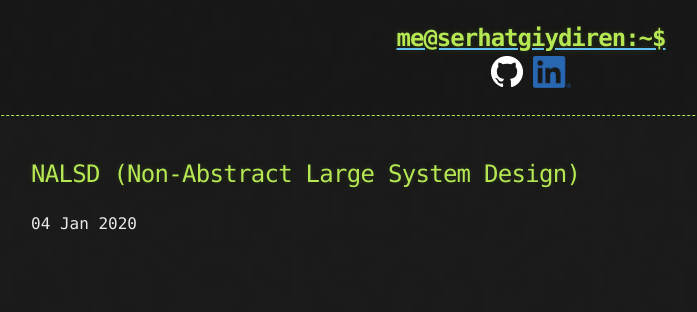
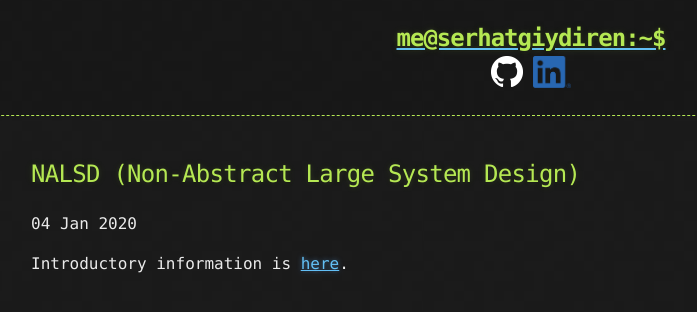
Before and after one commit to goodHunter27/serhatgiydiren.github.io, a Jekyll site: the page built from _posts/2020-01-04-nalsd-non-abstract-large-system-design.md, in a window 1280 px wide. Shown: the top 312 px of the page, without its empty margins (109-806 px from the left). Built offline with Jekyll 4.4.1, drawn with Linux system fonts in a browser that asks for light colours.

Commit message:
Update 2020-01-04-nalsd-non-abstract-large-system-design.md

```diff
--- a/_posts/2020-01-04-nalsd-non-abstract-large-system-design.md
+++ b/_posts/2020-01-04-nalsd-non-abstract-large-system-design.md
@@ -2,3 +2,5 @@
 title: NALSD (Non-Abstract Large System Design)
 published: true
 ---
+
+Introductory information is [here](https://landing.google.com/sre/workbook/chapters/non-abstract-design/){:target="_blank"}.
```
